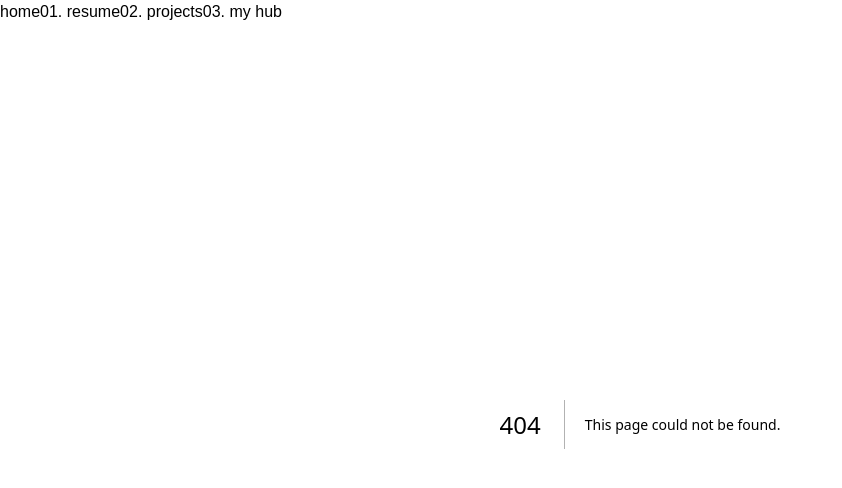
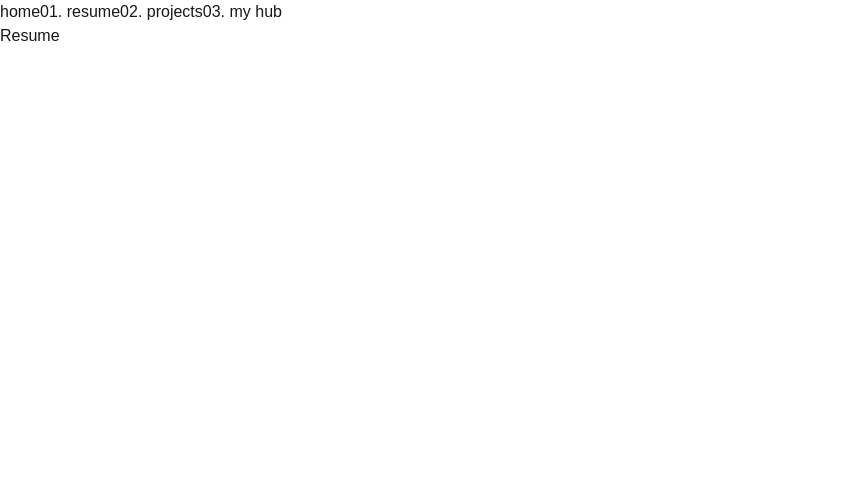
Before and after one commit to hannankm/next-portfolio, a Next.js app: page /resume in a window 1280 px wide. Before the commit this address had no page. Shown: the top 488 px of the page, without its empty margins (0-842 px from the left). Built offline with nearby package versions, Linux system fonts and the light colour scheme.

Commit message:
resume page skeleton

```diff
--- /dev/null
+++ b/src/app/resume/page.tsx
@@ -0,0 +1,7 @@
+export default function Resume () {
+    return(
+        <div>
+            <h1>Resume</h1>
+        </div>
+    )
+}
```
